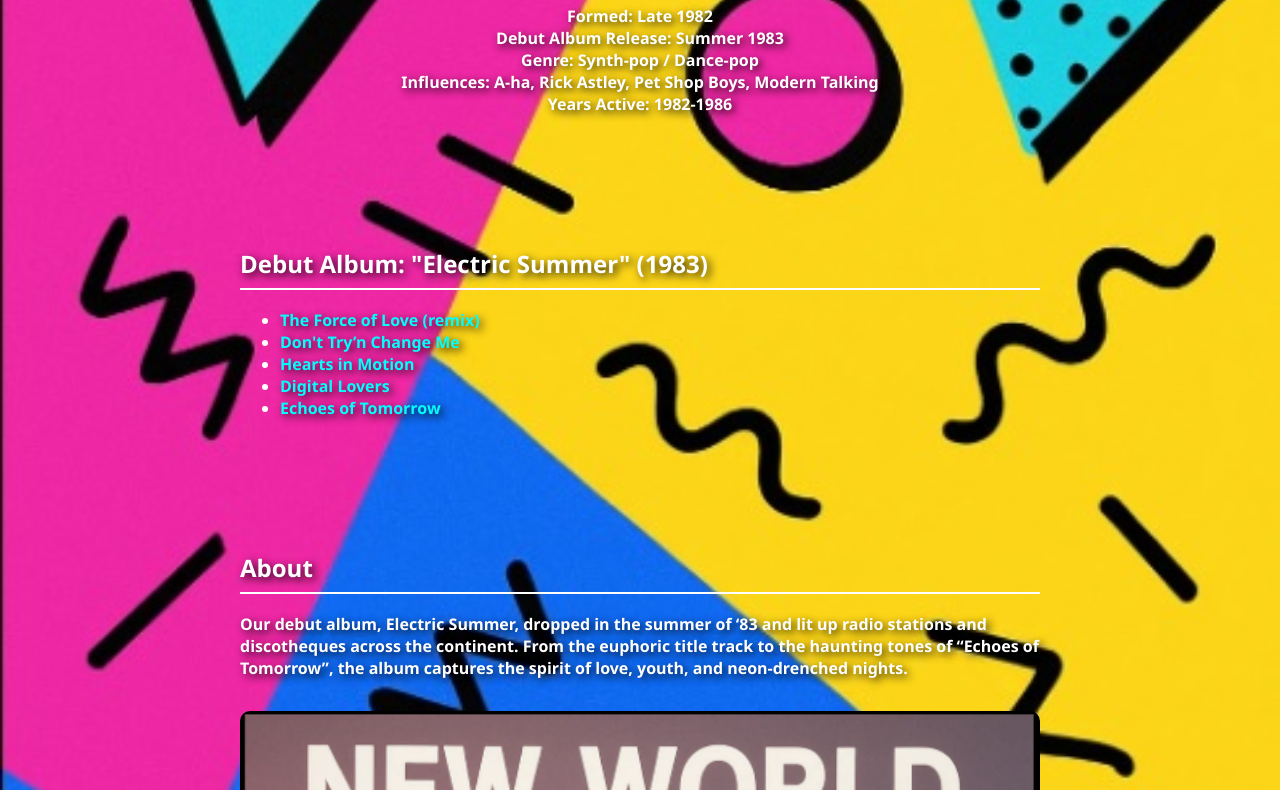
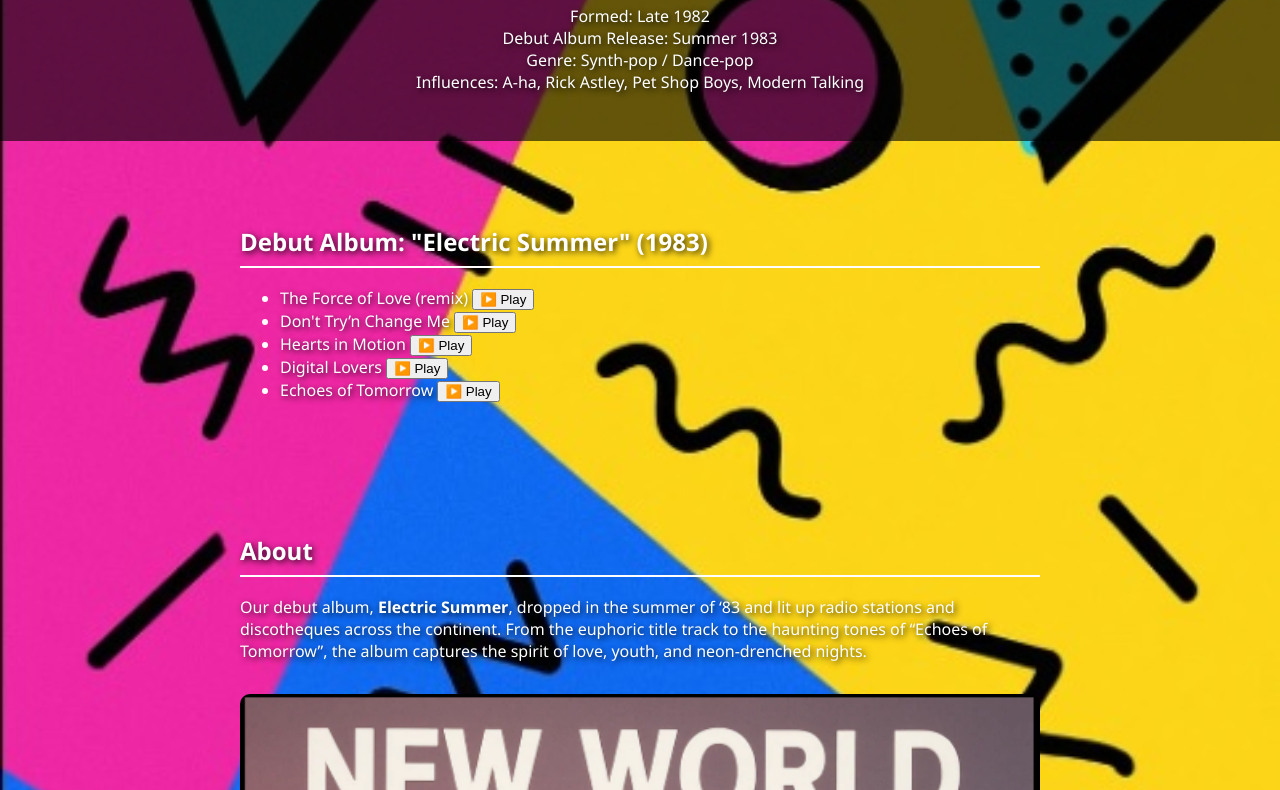
Before and after one commit to Timbothree/New-World-Order, a plain HTML site: page index.html in a window 1280 px wide. Shown: the part 248-1038 px from the top of the page. Drawn offline with Linux system fonts and the light colour scheme.

Commit message:
Update index.html

```diff
--- a/index.html
+++ b/index.html
@@ -1,21 +1,23 @@
 <!DOCTYPE html>
-<html lang="en">
+<html lang=
+"en">
 <head>
   <meta charset="UTF-8" />
   <meta name="viewport" content="width=device-width, initial-scale=1.0" />
+  <title>New World Order</title>
   <style>
     body {
       margin: 0;
       font-family: 'Segoe UI', sans-serif;
       color: #ffffff;
-      font-weight: bold;
       background: url('Website background.jpg') no-repeat center center fixed;
       background-size: cover;
-      text-shadow: 3px 3px 8px rgba(0, 0, 0, 0.9);
+      text-shadow: 2px 2px 6px rgba(0, 0, 0, 0.85);
     }
     header {
       text-align: center;
       padding: 2em;
+      background-color: rgba(0, 0, 0, 0.6);
     }
     header img {
       width: 200px;
@@ -49,19 +51,48 @@
 <body>
   <header>
     <img src="Logo.png" alt="Band Logo">
-
-    <p>Formed: Late 1982<br>Debut Album Release: Summer 1983<br>Genre: Synth-pop / Dance-pop<br>Influences: A-ha, Rick Astley, Pet Shop Boys, Modern Talking<br>Years Active: 1982-1986</p>
+        <p>Formed: Late 1982<br>Debut Album Release: Summer 1983<br>Genre: Synth-pop / Dance-pop<br>Influences: A-ha, Rick Astley, Pet Shop Boys, Modern Talking</p>
   </header>
 
   <section>
     <h2>Debut Album: "Electric Summer" (1983)</h2>
     <ul class="album-track">
-      <li><a href="https://suno.com/s/6c0AfZHe6J5r0OFS" target="_blank">The Force of Love (remix)</a></li>
-      <li><a href="https://suno.com/s/VXzywzsKhfrGLQoB" target="_blank">Don't Try’n Change Me</a></li>
-      <li><a href="https://suno.com/s/Gq0YKgr3h6lTgNdj" target="_blank">Hearts in Motion</a></li>
-      <li><a href="https://suno.com/s/bA1epHL54AGzvB1G" target="_blank">Digital Lovers</a></li>
-      <li><a href="https://suno.com/s/ulgdr5htvSXF2h7r" target="_blank">Echoes of Tomorrow</a></li>
-    </ul>
+  <li>
+    The Force of Love (remix)
+    <button onclick="document.getElementById('force-audio').play()">▶️ Play</button>
+    <audio id="force-audio">
+      <source src="The Force of Love (remix).mp3" type="audio/mpeg">
+    </audio>
+  </li>
+  <li>
+    Don't Try’n Change Me
+    <button onclick="document.getElementById('change-audio').play()">▶️ Play</button>
+    <audio id="change-audio">
+      <source src="Don't Try'n Change Me .mp3" type="audio/mpeg">
+    </audio>
+  </li>
+  <li>
+    Hearts in Motion
+    <button onclick="document.getElementById('hearts-audio').play()">▶️ Play</button>
+    <audio id="hearts-audio">
+      <source src="_Hearts in Motion.mp3" type="audio/mpeg">
+    </audio>
+  </li>
+  <li>
+    Digital Lovers
+    <button onclick="document.getElementById('digital-audio').play()">▶️ Play</button>
+    <audio id="digital-audio">
+      <source src="_Digital Lovers.mp3" type="audio/mpeg">
+    </audio>
+  </li>
+  <li>
+    Echoes of Tomorrow
+    <button onclick="document.getElementById('echoes-audio').play()">▶️ Play</button>
+    <audio id="echoes-audio">
+      <source src="Echoes of Tomorrow.mp3" type="audio/mpeg">
+    </audio>
+  </li>
+</ul>
   </section>
 
   <section>
@@ -81,14 +112,6 @@
     </ul>
   </section>
 
-  <section>
-  <h2>Electric Moves</h2>
-  <video autoplay loop muted playsinline width="100%" style="border-radius: 10px; max-width: 600px; display: block; margin: 0 auto;">
-    <source src="Screen_Recording_20250709_131851.mp4" type="video/mp4">
-    Your browser does not support the video tag.
-  </video>
-</section>
-
   <section class="merch">
     <h2>Merch</h2>
     <p><strong>Band Tees – $20.00</strong></p>
```
